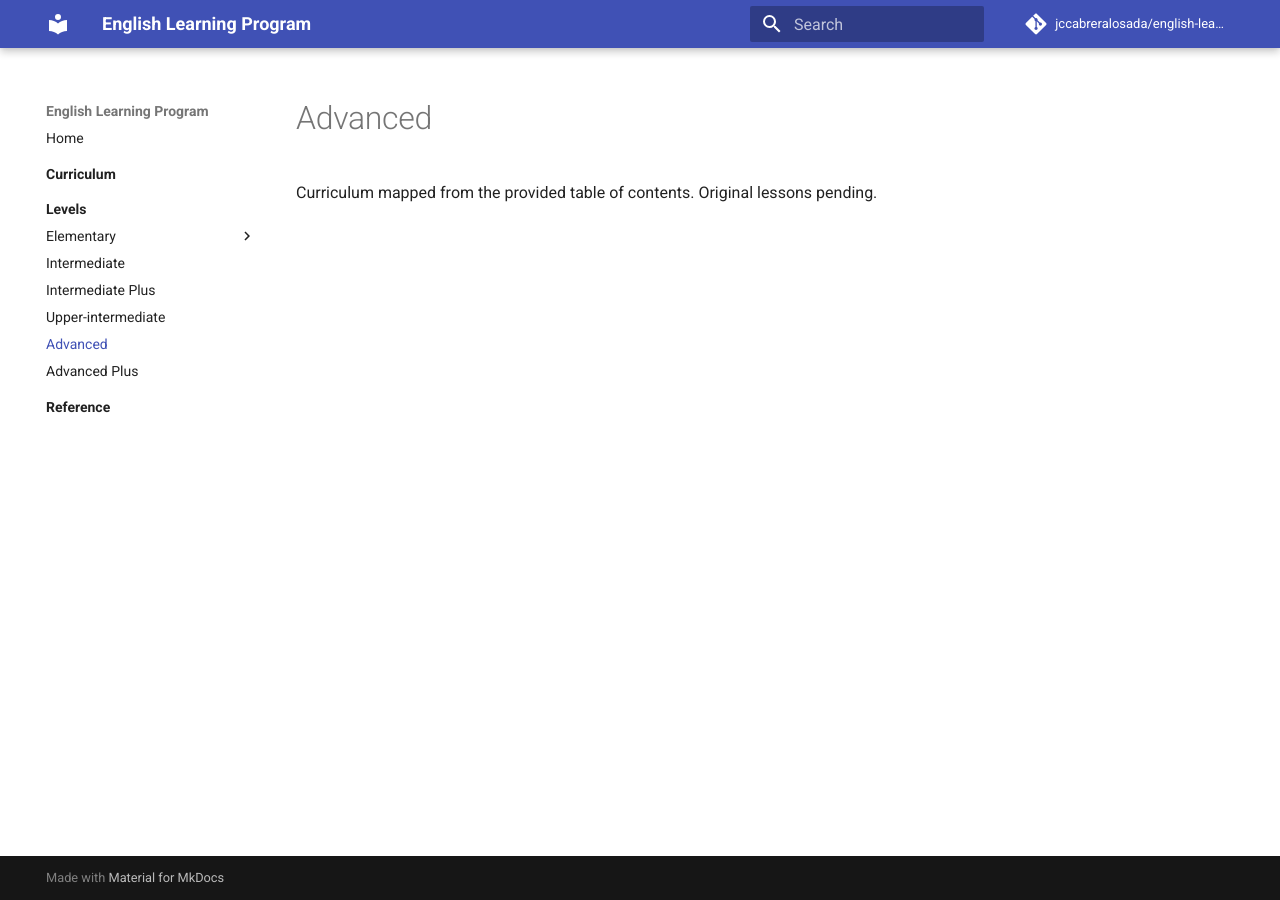
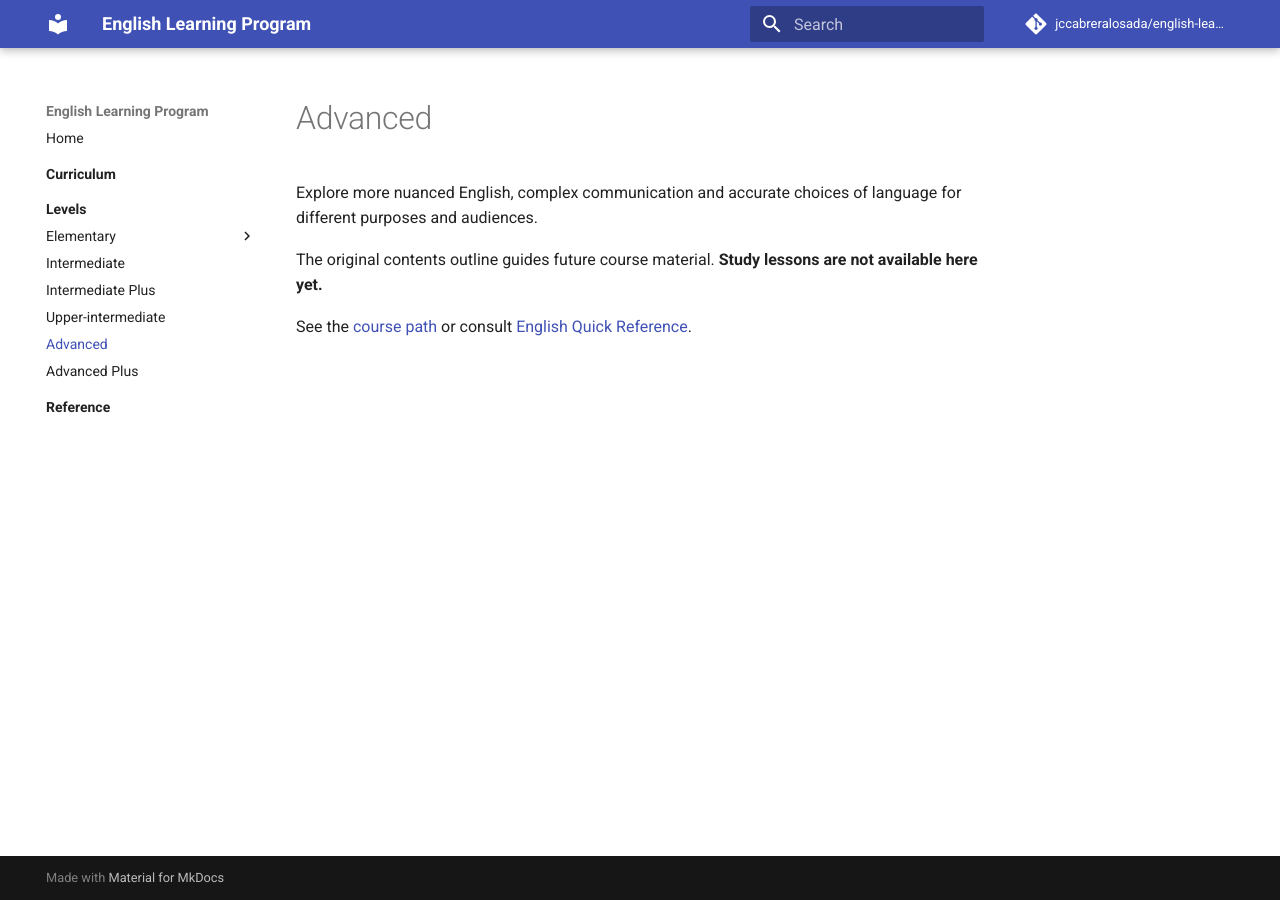
Before and after one commit to jccabreralosada/english-learning-course, an MkDocs documentation site: the page built from docs/advanced/index.md, in a window 1280 px wide. Built offline with MkDocs 1.6.1 and Material for MkDocs 9.7.7, drawn with Linux system fonts in a browser that asks for light colours; comment, search, counter and statistics services are not loaded.

Commit message:
docs(ux): align learner-focused landing and level overview wording

```diff
--- a/docs/advanced/index.md
+++ b/docs/advanced/index.md
@@ -1,3 +1,7 @@
 # Advanced
 
-Curriculum mapped from the provided table of contents. Original lessons pending.
+Explore more nuanced English, complex communication and accurate choices of language for different purposes and audiences.
+
+The original contents outline guides future course material. **Study lessons are not available here yet.**
+
+See the [course path](../curriculum/index.md) or consult [English Quick Reference](../reference/index.md).
```
